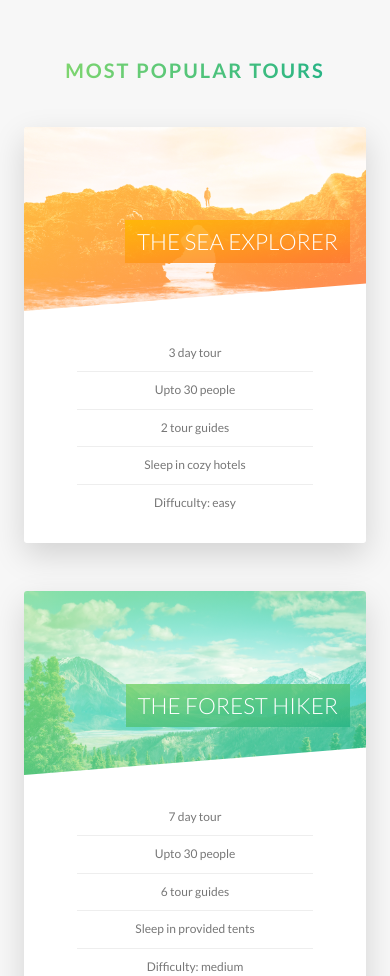
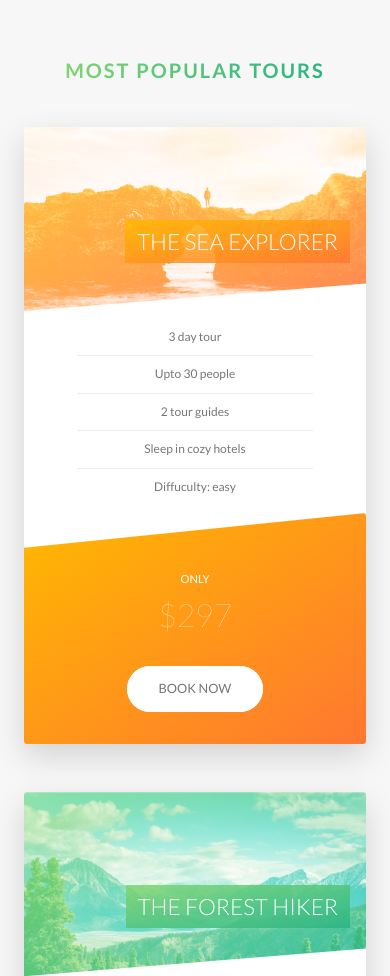
Before and after one commit to singhvik/tour-site, a website: page index.html in a window 390 px wide. Shown: the part 2485-3461 px from the top of the page. Drawn offline with Linux system fonts and the light colour scheme.

Commit message:
make layout responsive

```diff
--- a/sass/components/_card.scss
+++ b/sass/components/_card.scss
@@ -158,4 +158,45 @@
     font-size: 6rem;
     font-weight: 100;
   }
+
+  @include respond(tab-port) {
+    height: auto;
+    border-radius: 3px;
+    background-color: $color-white;
+    box-shadow: 0 1.5rem 4rem rgba($color-black, 0.15);
+    &__side {
+      height: auto;
+      position: relative;
+      box-shadow: none;
+      &--back {
+        transform: rotateY(0);
+        clip-path: polygon(0 15%, 100% 0, 100% 100%, 0 100%);
+      }
+    }
+    &:hover &__side--front {
+      transform: rotateY(0);
+    }
+    // Front side styling
+
+    // back side styling
+    &__details {
+      padding: 1rem 3rem;
+    }
+    &__cta {
+      text-align: center;
+      position: relative;
+      top: 0;
+      left: 0;
+      transform: translate(0);
+      width: 100%;
+      padding: 7rem 4rem 4rem 4rem;
+    }
+    &__price-box {
+      margin-bottom: 3rem;
+    }
+
+    &__price-value {
+      font-size: 4rem;
+    }
+  }
 }
--- a/sass/components/_form.scss
+++ b/sass/components/_form.scss
@@ -15,6 +15,10 @@
     width: 90%;
     display: block;
     transition: all 0.3s;
+
+    @include respond(tab-port) {
+      width: 100%;
+    }
     &:focus {
       outline: none;
       box-shadow: 0 1rem 2rem rgba($color-black, 0.1);
@@ -47,6 +51,10 @@
   &__radio-group {
     width: 49%;
     display: inline-block;
+    @include respond(tab-port) {
+      width: 100%;
+      margin-bottom: 1rem;
+    }
   }
 
   &__radio-label {
--- a/sass/components/_popup.scss
+++ b/sass/components/_popup.scss
@@ -26,6 +26,10 @@
   &__left {
     width: 33.33%;
     display: table-cell;
+    @include respond(tab-land) {
+      width: 100%;
+      display: table-header-group;
+    }
   }
 
   &__right {
@@ -37,6 +41,10 @@
   &__img {
     display: block;
     width: 100%;
+    @include respond(tab-land) {
+      width: 50%;
+      display: inline-block;
+    }
   }
   &__text {
     font-size: 1.4rem;
@@ -47,6 +55,12 @@
     column-rule: 1px solid $color-grey-light-2;
     hyphens: auto;
     -webkit-hyphens: auto;
+    @include respond(tab-land) {
+      column-count: auto;
+      column-gap: auto;
+      column-rule: auto;
+      display: inline-block;
+    }
   }
 
   // popup open
--- a/sass/components/_story.scss
+++ b/sass/components/_story.scss
@@ -8,6 +8,17 @@
   padding-left: 9rem;
   font-size: $default-font-size;
   transform: skewX(-12deg);
+
+  @include respond(tab-port) {
+    width: 100%;
+    padding: 4rem;
+    padding-left: 7rem;
+  }
+
+  @include respond(phone) {
+    transform: skewX(0deg);
+  }
+
   &__shape {
     width: 15rem;
     height: 15rem;
@@ -19,6 +30,10 @@
     transform: translateX(-3rem) skewX(12deg);
     position: relative;
     overflow: hidden;
+
+    @include respond(phone) {
+      transform: translateX(-3rem) skewX(0deg);
+    }
   }
   &__img {
     height: 100%;
@@ -28,6 +43,9 @@
   }
   &__text {
     transform: skewX(12deg);
+    @include respond(phone) {
+      transform: skewX(0deg);
+    }
   }
   &__caption {
     position: absolute;
--- a/sass/pages/_home.scss
+++ b/sass/pages/_home.scss
@@ -62,12 +62,39 @@
       transparent 50%
     ),
     url(../img/nat-10.jpg);
-  background-size: cover;
-  height: 50rem; // test
+  background-size: 100%;
+
   border-radius: 3px;
   box-shadow: 0 1.5rem 4rem rgba($color-black, 0.2);
+
+  @include respond(tab-land) {
+    background-image: linear-gradient(
+        105deg,
+        rgba($color-white, 0.9) 0%,
+        rgba($color-white, 0.9) 65%,
+        transparent 65%
+      ),
+      url(../img/nat-10.jpg);
+    background-size: cover;
+  }
+
+  @include respond(tab-port) {
+    background-image: linear-gradient(
+        to right,
+        rgba($color-white, 0.9) 0%,
+        rgba($color-white, 0.9) 100%
+      ),
+      url(../img/nat-10.jpg);
+  }
   &__form {
     width: 50%;
     padding: 6rem;
+    @include respond(tab-land) {
+      width: 100%;
+    }
+
+    @include respond(tab-port) {
+      width: 100%;
+    }
   }
 }
```
Also changed, not shown: css/style.css.
